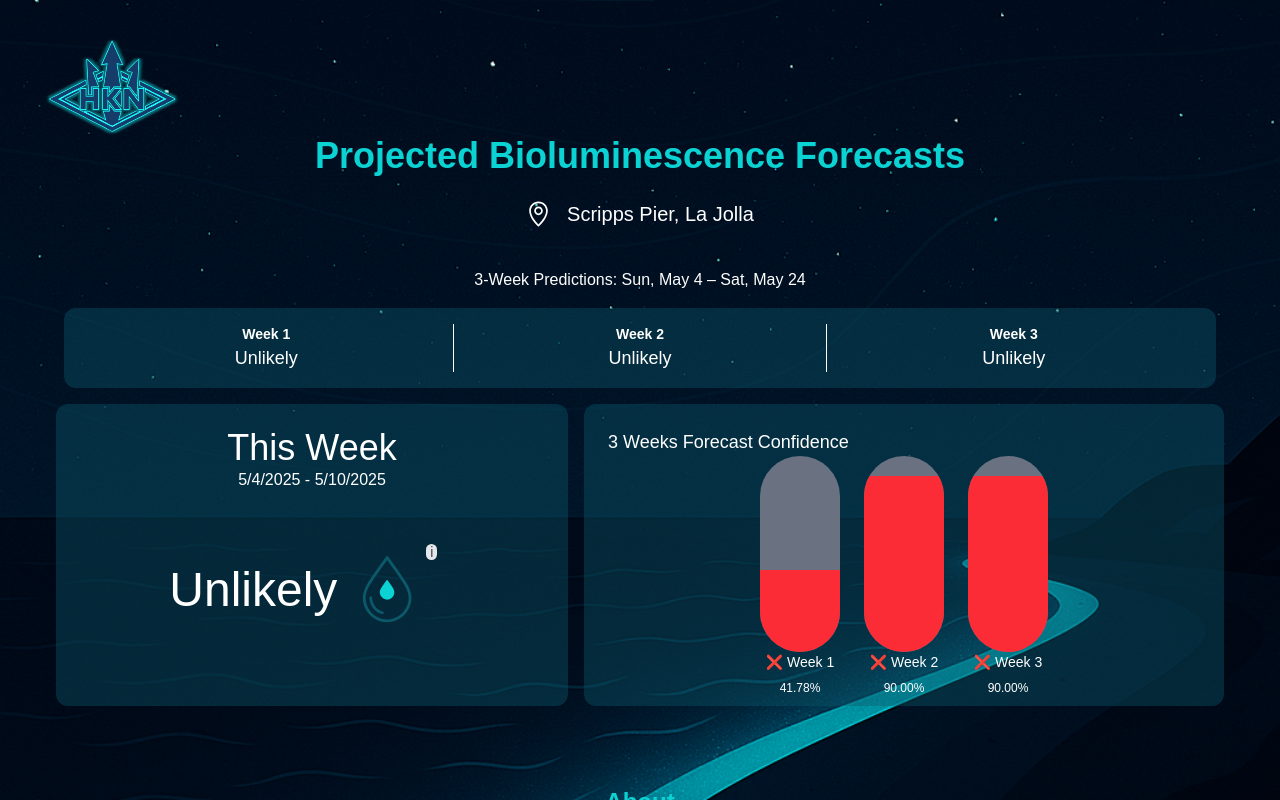
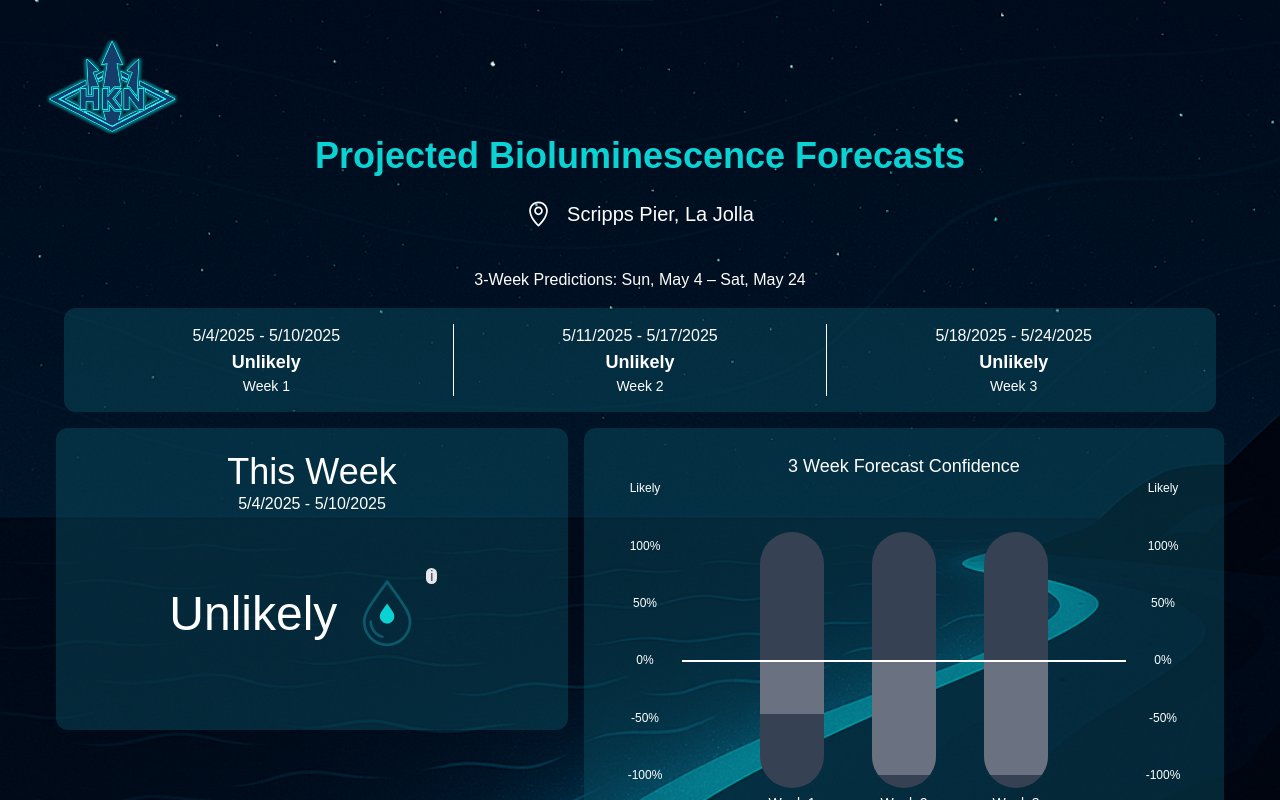
Before and after one commit to nathanieleh/HAB-Project-Website, a Next.js app in the folder frontend/: page / in a window 1280 px wide. Shown: the top 800 px of the page. Built offline with nearby package versions, Linux system fonts and the light colour scheme.

Commit message:
new forecast graph, added dates to topbar

```diff
--- a/frontend/src/components/Graph.js
+++ b/frontend/src/components/Graph.js
@@ -1,15 +1,4 @@
 "use client";
-
-import {
-  Line,
-  XAxis,
-  YAxis,
-  Label,
-  Tooltip,
-  LineChart,
-  CartesianGrid,
-  ResponsiveContainer,
-} from "recharts";
 
 /**
  * @param {JSON} forecasts - List of JSON object of forecasts ex:[{ "Bloom_type": "Bioluminescent", "day": "Tuesday", "Date": "2025-06-03", "CI": 25.33333333333333, "Likeliness": "Unlikely" }]
@@ -19,45 +8,71 @@ import {
 export default function Graph({ forecasts, className }) {
   forecasts = forecasts.map((item, index) => ({
     week: "Week " + (index + 1),
-    value: item.Likeliness === "Likely" ? 1 : 0,
-    confidence: item.CI.toFixed(2),
-  }))
+    direction: item.Likeliness === "Likely" ? "up" : "down",
+    confidence: item.CI.toFixed(2)
+  }));
 
-  const yLabels = ["Unlikely", "Likely"];
-
-  const getColor = (forecast) => (forecast ? "bg-green-500" : "bg-red-500");
+  const getColor = (direction) =>
+    direction === "up" ? "bg-[var(--color-secondary)]" : "bg-gray-500";
 
   return (
     <div className={className}>
-      <div
-        className="w-[80vw] md:w-[50vw] p-6 rounded-xl bg-primary/40"
-      >
-        <h3 className="text-white text-lg">3 Weeks Forecast Confidence</h3>
-        <ResponsiveContainer width="100%" height={226}>
-          <div className="flex flex-row gap-6 items-start justify-center">
-            {forecasts.map((d, i) => (
-              <div key={i} className="flex flex-col items-center h-60">
-                {/* Confidence Bar */}
-                <div className="flex flex-col-reverse h-full w-20 bg-gray-500 overflow-hidden rounded-full">
+      <div className="w-[80vw] md:w-[50vw] p-6 rounded-xl bg-primary/40">
+        <h3 className="text-white text-lg text-center">3 Week Forecast Confidence</h3>
+
+        {/* Chart container */}
+        <div className="relative flex justify-center items-center h-90">
+          {/* Baseline (0) */}
+          <div className="absolute left-1/8 right-1/8 top-1/2 h-[2px] bg-white z-10"></div>
+
+          {/* Bars */}
+          <div className="flex flex-row justify-center gap-8 w-full">
+            {forecasts.map((f, i) => (
+              <div key={i} className="flex flex-col items-center w-20">
+                <div className="relative h-64 w-16 bg-gray-700 rounded-full overflow-hidden">
+                  {/* Bar fill */}
                   <div
-                    className={`${getColor(d.value)} w-full`}
-                    style={{ height: `${d.confidence}%` }}
-                  ></div>
+                    className={`${getColor(f.direction)} absolute left-0 right-0`}
+                    style={{
+                      height: `${f.confidence / 2}%`, // half container represents 100
+                      top: f.direction === "down" ? "50%" : "auto",
+                      bottom: f.direction === "up" ? "50%" : "auto",
+                    }}
+                  />
                 </div>
 
-                {/* Emoji + Week */}
-                <div className="text-sm mb-1 text-white">
-                  {d.value ? "✅" : "❌"} {d.week}
-                </div>
-
-                {/* Confidence % */}
-                <div className="text-xs mt-1 text-white">
-                  {d.confidence}%
+                {/* Labels */}
+                <div className="absolute top-[82.5%] mt-2 flex flex-col items-center">
+                  <div className="mt-2 text-white text-sm">{f.week}</div>
+                  <div className="text-lg text-white font-bold">
+                    {f.direction === "up" ? "Likely" : "Unlikely"}
+                  </div>
+                  <div className="text-white text-xs">{(f.direction === "up" ? 1 : -1) * f.confidence}%</div>
                 </div>
               </div>
             ))}
           </div>
-        </ResponsiveContainer>
+
+          {/* Axis labels */}
+          <div className="absolute left-4 flex flex-col items-center text-xs text-white h-full justify-between">
+            <span>Likely</span>
+            <span>100%</span>
+            <span>50%</span>
+            <span>0%</span>
+            <span>-50%</span>
+            <span>-100%</span>
+            <span>Unlikely</span>
+          </div>
+          <div className="absolute right-4 flex flex-col items-center text-xs text-white h-full justify-between">
+            <span>Likely</span>
+            <span>100%</span>
+            <span>50%</span>
+            <span>0%</span>
+            <span>-50%</span>
+            <span>-100%</span>
+            <span>Unlikely</span>
+          </div>
+        </div>
       </div>
     </div>
   );
--- a/frontend/src/components/Today.js
+++ b/frontend/src/components/Today.js
@@ -1,13 +1,6 @@
 "use client";
 
 import { useEffect, useState } from 'react';
-import {
-    Bar,
-    XAxis,
-    BarChart,
-    LabelList,
-    ResponsiveContainer,
-  } from "recharts";
 
 /**
  * Droplet Icon
@@ -139,7 +132,6 @@ export default function Today({forecasts, className}) {
     // Set to the end of the week (Saturday)
     endOfWeek.setDate(beginningOfWeek.getDate() + 6);
 
-    let dayOptions = { weekday: 'long' };
     return (
         <div className={className}>
             <div className="relative grid w-[80vw] md:w-[40vw] justify-center bg-primary/40 text-white rounded-xl">
@@ -158,7 +150,7 @@ export default function Today({forecasts, className}) {
                         <div className="relative">
                             <Droplet predValue={dropletValue} className="w-[100px] h-[100px]" />
                             {/* Tooltip for confidence */}
-                            <div className="absolute top-0 right-0 group">
+                            <div className="absolute top-0 right-0 group z-10">
                                 <span className="text-sm bg-gray-200 text-gray-700 rounded-full px-1">i</span>
                                 <div className="absolute left-1 top-0 hidden text-nowrap translate-x-1/32 px-1 rounded-md bg-gray-800 text-xs text-white group-hover:block">
                                     Model Confidence: {confidenceValue}% | Likeliness calculated on every Tuesday of the week.
--- a/frontend/src/components/TopBar.js
+++ b/frontend/src/components/TopBar.js
@@ -19,15 +19,36 @@ export default function TopBar({ forecasts, className }) {
         }
       }, []);
 
+    const today = new Date();
+    const beginningOfWeek = new Date(today);
+    const endOfWeek = new Date(today);
+
+    // Set to the beginning of the week (Sunday)
+    beginningOfWeek.setDate(today.getDate() - today.getDay());
+
+    // Set to the end of the week (Saturday)
+    endOfWeek.setDate(beginningOfWeek.getDate() + 6);
+
+    const tempWeekDate = new Date(beginningOfWeek);
+
     return (
         <div className={className}>
             <div className="flex items-center justify-between w-[80vw] md:w-[90vw] py-4 md:p-4 bg-primary/40 text-white rounded-xl divide-x overflow-auto">
-                {forecasts.map((item, index) => (
-                    <div key={index} data-week={index} className="flex-1 px-4 text-center">
-                        <div className="text-sm font-bold">{`Week ${index + 1}`}</div>
-                        <div className="text-lg">{item.Likeliness}</div>
-                    </div>
-                ))}
+                {forecasts.map((item, index) => {
+                    const weekStart = new Date(beginningOfWeek);
+                    weekStart.setDate(beginningOfWeek.getDate() + index * 7);
+
+                    const weekEnd = new Date(endOfWeek);
+                    weekEnd.setDate(endOfWeek.getDate() + index * 7);
+
+                    return (
+                        <div key={index} data-day={index} className="flex-1 px-4 text-center">
+                            <p>{weekStart.toLocaleDateString()} - {weekEnd.toLocaleDateString()}</p>
+                            <div className="text-lg font-bold">{item.Likeliness}</div>
+                            <div className="text-sm">{`Week ${index + 1}`}</div>
+                        </div>
+                    );
+                })}
             </div>
         </div>
     );
```
